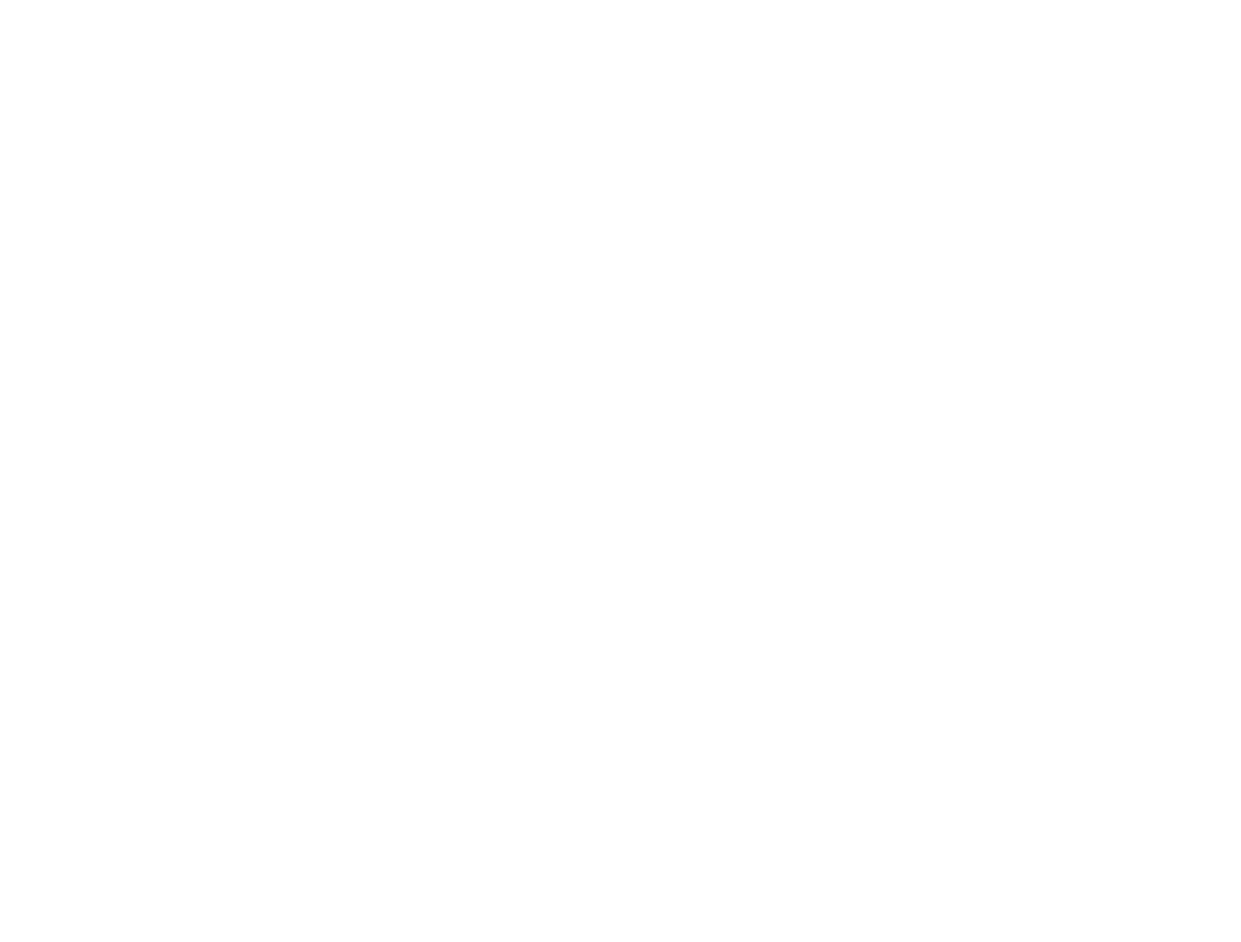
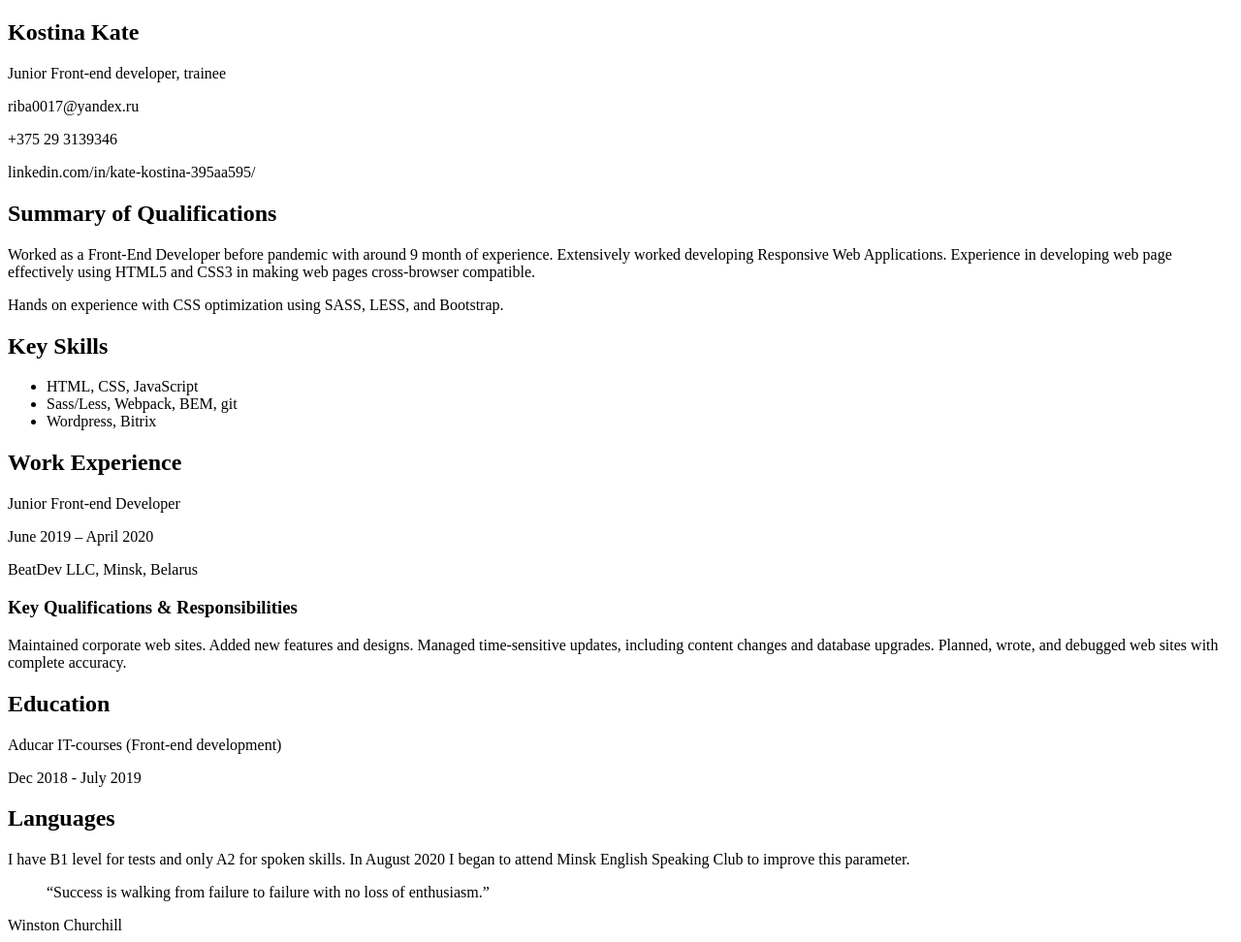
Before and after one commit to Riba0017/rsschool-cv, a plain HTML site: page index.html in a window 1280 px wide. Shown: the whole page at 97% size. Before the commit the page ends 800 px from the top, so only its background shows below. Drawn offline with Linux system fonts and the light colour scheme.

Commit message:
feat: add basic page layout

```diff
--- a/index.html
+++ b/index.html
@@ -9,6 +9,57 @@
     <title>RSS CV</title>
 </head>
 <body>
-
+    <header class="header">
+        <div class="header__block">
+            <h2 class="header__title">Kostina Kate</h2>
+            <p class="header__text">Junior Front-end developer, trainee</p>
+            <p class="header__text">riba0017@yandex.ru</p>
+            <p class="header__text">+375 29 3139346</p>
+            <p class="header__text">linkedin.com/in/kate-kostina-395aa595/</p>
+        </div>
+        <div class="header__block"></div>
+    </header>
+    <main>
+        <section class="section">
+            <h2 class="section__title">Summary of Qualifications</h2>
+            <p class="section__text">Worked as a Front-End Developer before pandemic with around 9 month of experience.
+                Extensively worked developing Responsive Web Applications.
+                Experience in developing web page effectively using HTML5 and CSS3 in
+                making web pages cross-browser compatible.</p>
+            <p class="section__text">Hands on experience with CSS optimization using SASS, LESS, and Bootstrap.</p>
+        </section>
+        <section class="section">
+            <h2 class="section__title">Key Skills</h2>
+            <ul class="section__list">
+                <li class="section__item">HTML, CSS, JavaScript</li>
+                <li class="section__item">Sass/Less, Webpack, BEM, git</li>
+                <li class="section__item">Wordpress, Bitrix</li>
+            </ul>
+        </section>
+        <section class="section">
+            <h2 class="section__title">Work Experience</h2>
+            <p class="section__text">Junior Front-end Developer</p>
+            <p class="section__text">June 2019 – April 2020</p>
+            <p class="section__text">BeatDev LLC, Minsk, Belarus</p>
+            <h3 class="section__subtitle">Key Qualifications & Responsibilities</h3>
+            <p class="section__text">Maintained corporate web sites. Added new features and designs.
+                Managed time-sensitive updates, including content changes and database upgrades.
+                Planned, wrote, and debugged web sites with complete accuracy.</p>
+        </section>
+        <section class="section">
+            <h2 class="section__title">Education</h2>
+            <p class="section__text">Aducar IT-courses (Front-end development)</p>
+            <p class="section__text">Dec 2018 - July 2019</p>
+        </section>
+        <section class="section">
+            <h2 class="section__title">Languages</h2>
+            <p class="section__text">I have B1 level for tests and only A2 for spoken skills.
+                In August 2020 I began to attend Minsk English Speaking Club to improve this parameter.</p>
+        </section>
+    </main>
+    <footer>
+        <blockquote>“Success is walking from failure to failure with no loss of enthusiasm.”</blockquote>
+        <span class="blockquote__author">Winston Churchill</span>
+    </footer>
 </body>
 </html>
```
